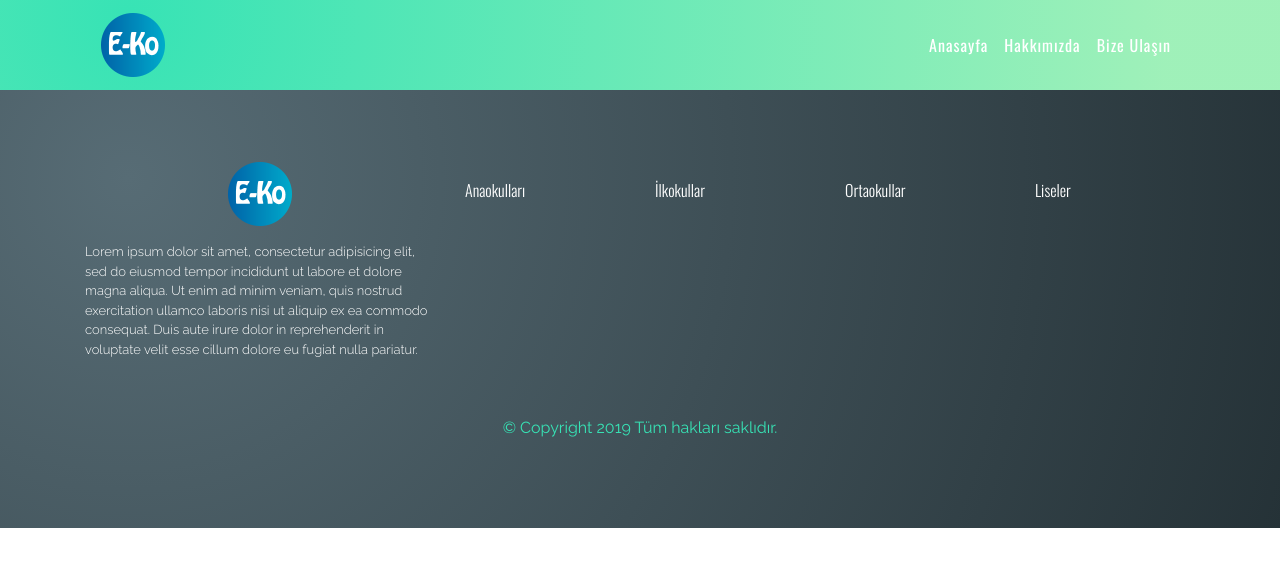
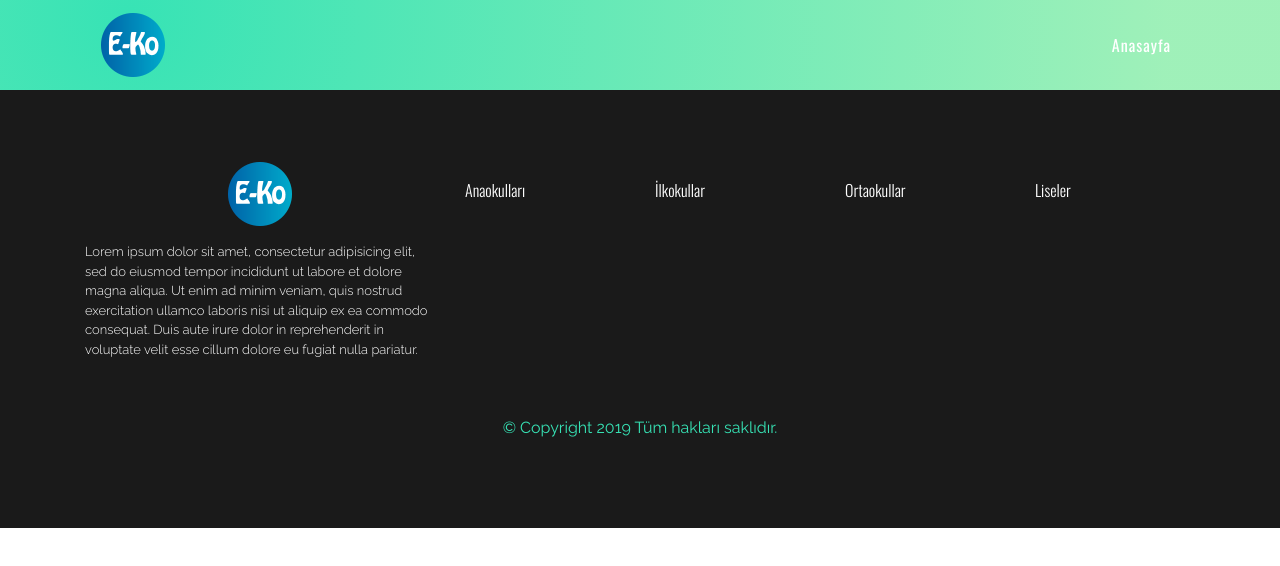
Before and after one commit to tolgagnydnn/kolej, a Vue app in the folder web/: page /hakkimizda in a window 1280 px wide. Shown: the top 566 px of the page. Built offline with nearby package versions, Linux system fonts and the light colour scheme.

Commit message:
componentlere animasyon efekti ve about sayfası eklendi.

```diff
--- a/web/src/assets/scss/style.scss
+++ b/web/src/assets/scss/style.scss
@@ -23,10 +23,52 @@ body{
   }
 }
 
+
+/*transition*/
+  .delay-enter { // Başlangıç değeri 0 yani hiç gözükmeyecek.
+    opacity: 0.3;
+  }
+  .delay-enter-active { // Başlangıçtan bitişe kadar geçen zaman
+    transition: opacity 2s ease;
+  }
+  .delay-leave-active {
+    transition: opacity 2s ease;
+    opacity: 0;
+  }
+/*transition*/
+
+
+/*Animation*/
+.slide-enter-active {
+  animation: slide-in 1s ease forwards;   // Animasyonun başladığı an.
+}
+.slide-leave-active {
+  animation: slide-out 1s ease forwards; // Animasyonun bittiği an.
+}
+@keyframes slide-in {
+  from {
+    transform: translateY(30px); // Başlangıç Animasyonu
+  }
+  to {
+    transform: translateY(0px);
+  }
+}
+@keyframes slide-out {
+  from {
+    transform: translateY(0px); // Bitiş Animasyonu
+  }
+  to {
+    transform: translateY(30px);
+  }
+}
+
+/*Animation*/
+
+
 /*Variables*/
 $green:rgba(55,227,181,1);
 $white:#ffff;
-$black:#1e1e2f;
+$black:#1a1a1a;
 $mainFont: 'Raleway', sans-serif;
 
 
@@ -39,16 +81,21 @@ $mainFont: 'Raleway', sans-serif;
   color:$black;
 }
 
+
+
 /*Header Vue*/
 .navbar-light{
   background-image: radial-gradient( circle farthest-corner at 10% 20%,  rgba(55,227,181,1) 0%, rgba(78,228,126,0.54) 90% );
-  .navbar-nav .nav-link {
+  .navbar-nav {
+    a {
       font-size: 16px;
       letter-spacing: 1px;
       color:$white;
       transition: 0.8s ease;
+      text-decoration: none;
       &:hover {
         color:$black;
+      }
     }
   }
   .navbar-brand {
@@ -69,7 +116,7 @@ $mainFont: 'Raleway', sans-serif;
     @include mainTitle;
   }
   .listBox {
-    padding: 2rem;
+    padding: 2.5rem;
     border:solid 1px #ddd;
     border-radius: 4px 4px 0 0;
     transition: .5s ease;
@@ -108,15 +155,15 @@ $mainFont: 'Raleway', sans-serif;
 
 /*Footer Vue*/
 .footer {
-  background-image: radial-gradient( circle farthest-corner at 10% 20%,  rgba(87,108,117,1) 0%, rgba(37,50,55,1) 100.2% );
+  background-color: $black;
   .text p {
     font-family:$mainFont;
-    color:#fff;
+    color:$white;
     font-size: 13px;
     font-weight: 300;
   }
   .schollList p {
-    color:#fff;
+    color:$white;
     font-size: 16px;
     font-weight: 300;
   }
@@ -142,6 +189,7 @@ $mainFont: 'Raleway', sans-serif;
   border-radius: 5px;
 }
 
+
 /*
 url('/images/banner.jpg');
 url('assets/images/banner.jpg');
--- a/web/src/components/list/Content.vue
+++ b/web/src/components/list/Content.vue
@@ -3,13 +3,17 @@
     <h1> Okul Listesi </h1>
     <div class="row py-4">
           <!--ListBox Start -->
+          <transition name="slide" appear>
             <appList> </appList>
+          </transition>
           <!-- Listbox End -->
+
+          <div class="col-lg-4 col-md-4 col-sm-4 col-12">
+            <!-- Buraya Başka Compoentler gelecek -->
+          </div>
     </div>
 
-        <div class="col-lg-4 col-md-4 col-sm-4 col-12">
-            <!-- Buraya Başka Compoentler gelecek -->
-        </div>
+
     </div>
   </div>
 </template>
--- /dev/null
+++ b/web/src/components/share/About.vue
@@ -0,0 +1,16 @@
+<template>
+  <div class="container py-5">
+    <div class="row py-4">
+      <div class="col-lg-12 col-md-12 col-sm-12 col-12">
+          <p> Lorem Ipsum, dizgi ve baskı endüstrisinde kullanılan mıgır metinlerdir. Lorem Ipsum, adı bilinmeyen bir matbaacının bir hurufat numune kitabı oluşturmak üzere bir yazı galerisini alarak karıştırdığı 1500'lerden beri endüstri standardı sahte metinler olarak kullanılmıştır. Beşyüz yıl boyunca varlığını sürdürmekle kalmamış, aynı zamanda pek değişmeden elektronik dizgiye de sıçramıştır. 1960'larda Lorem Ipsum pasajları da içeren Letraset yapraklarının yayınlanması ile ve yakın zamanda Aldus PageMaker gibi Lorem Ipsum sürümleri içeren masaüstü yayıncılık yazılımları ile popüler olmuştur. </p>
+      </div>
+    </div>
+  </div>
+</template>
+
+
+<script>
+
+
+
+</script>
--- a/web/src/components/share/Header.vue
+++ b/web/src/components/share/Header.vue
@@ -10,8 +10,10 @@
 
             <div class="collapse navbar-collapse" id="navbarSupportedContent">
                 <ul class="navbar-nav ml-lg-auto">
-                          <li class="nav-item" v-for="links in menuLinks">
-                              <a href="#" class="nav-link"> {{links.link}} </a>
+                    <li class="nav-item">
+                        <a href="#" class="nav-link">
+                        <router-link to="/" name=”anasayfa” exact> Anasayfa </router-link>
+                        </a>
                      </li>
                   </ul>
             </div>
```
Also changed, not shown: web/src/routes.js (+7 -4 lines). Lines whose indentation alone changed are shown as unchanged.
